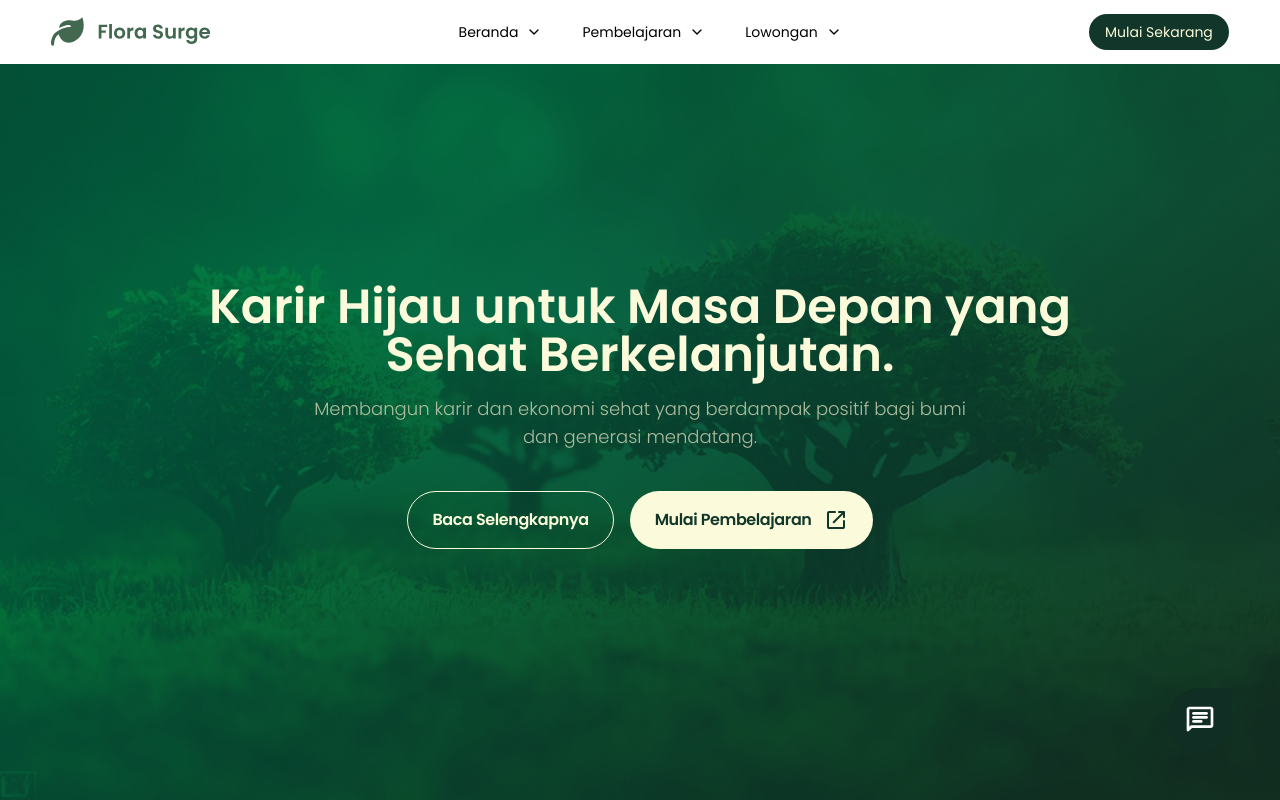
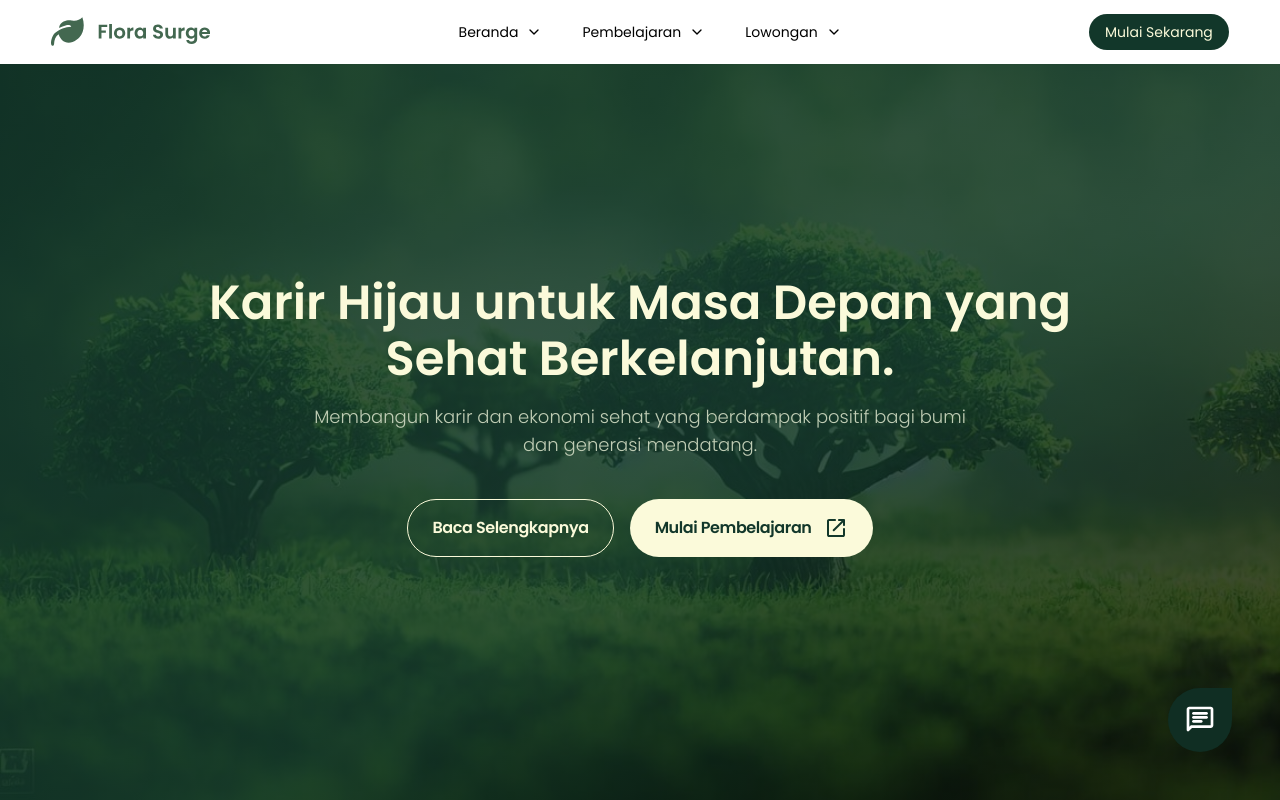
Before and after one commit to AmirHamzah-1Fz/flora-surge, a React (Vite) app: page / in a window 1280 px wide. Shown: the top 800 px of the page. Built offline with nearby package versions, Linux system fonts and the light colour scheme.

Commit message:
Adjustment: native landing page colors

```diff
--- a/src/components/home/Hero.tsx
+++ b/src/components/home/Hero.tsx
@@ -1,22 +1,26 @@
-import Bg from '../../assets/img/Background.png';
+import Bg from '../../assets/img/green-env.jpg';
 
 function Hero() {
   return (
     <section className="h-screen w-full">
       <div className="relative h-full w-full overflow-hidden">
+        <div className="absolute -z-[90] h-full w-full bg-gradient-to-br from-[var(--primary)]/80 from-60% to-[#000000]/60 max-md:to-[#000000]/20"></div>
         <img src={Bg} alt="Background" className="absolute -z-[100] h-full w-full object-cover brightness-[80%]" />
 
-        <div className="flex h-full w-full items-center justify-center mt-4 px-[4%] max-sm:px-[3%]">
+        <div className="mt-4 flex h-full w-full items-center justify-center px-[4%] max-sm:px-[3%]">
           <div className="flex h-auto w-full flex-col items-center justify-start text-center lg:max-w-4xl">
-            <h1 className="md:text-5xl text-4xl font-semibold text-[var(--green3)]">Karir Hijau untuk Masa Depan yang Sehat Berkelanjutan.</h1>
-            <p className="mt-4 max-w-[60ch] text-lg font-light max-sm:text-base text-[#ADBC9F]">Membangun karir dan ekonomi sehat yang berdampak positif bagi bumi dan generasi mendatang.</p>
+            <h1 className="text-4xl leading-14 font-semibold text-[var(--green3)] max-md:leading-normal max-sm:text-3xl md:text-5xl">Karir Hijau untuk Masa Depan yang Sehat Berkelanjutan.</h1>
+            <p className="mt-4 max-w-[60ch] text-lg font-light text-[#c0cdb5] max-sm:text-base">Membangun karir dan ekonomi sehat yang berdampak positif bagi bumi dan generasi mendatang.</p>
 
-            <div className="mt-10 flex max-[540px]:flex-col h-auto w-full items-start justify-center gap-4">
-              <button type="button" className="flex cursor-pointer max-[540px]:w-full items-center justify-center gap-3 rounded-full border border-[#FBFADA] bg-transparent px-6 py-4 font-semibold tracking-tight text-[#FBFADA] transition-colors duration-200">
-                Baca Selengkapnya
+            <div className="mt-10 flex h-auto w-full items-start justify-center gap-4 max-[540px]:flex-col">
+              <button
+                type="button"
+                className="flex cursor-pointer items-center justify-center gap-3 rounded-full border border-[#FBFADA] bg-transparent px-6 py-4 font-semibold tracking-tight text-[#FBFADA] transition-[color,scale] duration-300 ease-in-out hover:bg-[#FBFADA] hover:text-[var(--primary)] active:scale-95 max-[540px]:w-full max-sm:py-3 max-sm:text-sm"
+              >
+                <a href="/artikel-dan-berita">Baca Selengkapnya</a>
               </button>
-              <button type="button" className="flex cursor-pointer max-[540px]:w-full items-center justify-center gap-3 rounded-full border border-transparent bg-[#FBFADA] px-6 py-4 font-semibold tracking-tight text-[var(--primary)] transition-colors duration-200">
-                Mulai Pembelajaran
+              <button type="button" className="flex cursor-pointer items-center justify-center gap-3 rounded-full border border-transparent bg-[#FBFADA] px-6 py-4 font-semibold active:scale-95 tracking-tight text-[var(--primary)] transition-[colors,scale] duration-200 max-[540px]:w-full max-sm:py-3 max-sm:text-sm">
+                <a href="/pembelajaran">Mulai Pembelajaran</a>
                 <svg className="fill-[var(--primary)]" xmlns="http://www.w3.org/2000/svg" height="24px" viewBox="0 -960 960 960" width="24px" fill="currentColor">
                   <path d="M200-120q-33 0-56.5-23.5T120-200v-560q0-33 23.5-56.5T200-840h240q17 0 28.5 11.5T480-800q0 17-11.5 28.5T440-760H200v560h560v-240q0-17 11.5-28.5T800-480q17 0 28.5 11.5T840-440v240q0 33-23.5 56.5T760-120H200Zm560-584L416-360q-11 11-28 11t-28-11q-11-11-11-28t11-28l344-344H600q-17 0-28.5-11.5T560-800q0-17 11.5-28.5T600-840h200q17 0 28.5 11.5T840-800v200q0 17-11.5 28.5T800-560q-17 0-28.5-11.5T760-600v-104Z" />
                 </svg>
```
